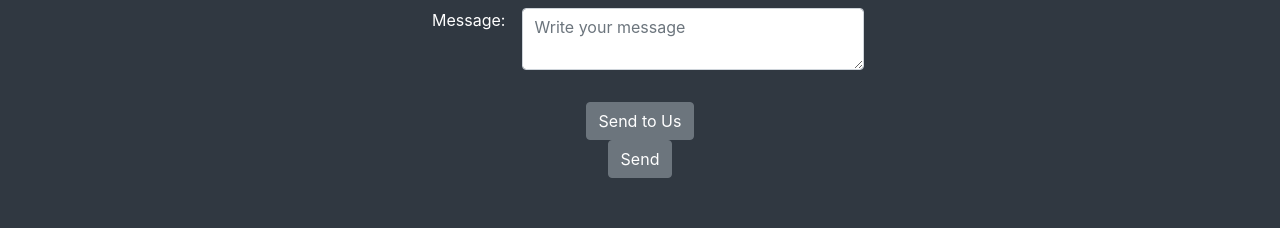
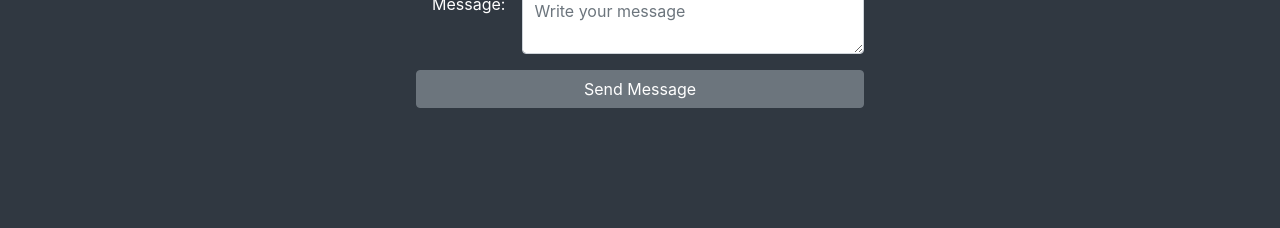
Before and after one commit to sabbasachiPH/sab-portfolio, a React (Create React App) app: page / in a window 1280 px wide. Shown: the part 1902-2130 px from the top of the page. Built offline with nearby package versions, Linux system fonts and the light colour scheme.

Commit message:
download problem fixed

```diff
--- a/src/Components/Contact/Contact.css
+++ b/src/Components/Contact/Contact.css
@@ -1,6 +1,6 @@
 .contactForm {
   width: 35vw;
-  height: 65%;
+  height: 70%;
 }
 .form-group {
   display: flex;
@@ -12,3 +12,6 @@
 textarea {
   flex: 3;
 }
+button {
+  flex: 2;
+}
--- a/src/Components/Contact/ContactForm.js
+++ b/src/Components/Contact/ContactForm.js
@@ -63,13 +63,12 @@ const ContactForm = () => {
         </div>
         <div class="form-group">
           <div data-netlify-recaptcha="true"></div>
+          <button className="btn btn-secondary" type="submit">
+            Send Message
+          </button>
         </div>
-        <input className="btn btn-secondary" type="submit" value="Send to Us" />
-        <p>
-          <button className="btn btn-secondary" type="submit">
-            Send
-          </button>
-        </p>
+        <br />
+        {/* <input className="btn btn-secondary" type="submit" value="Send to Us" /> */}
       </fieldset>
     </form>
   );
--- a/src/Components/Welcome/Welcome.js
+++ b/src/Components/Welcome/Welcome.js
@@ -12,7 +12,7 @@ const Welcome = () => {
       <h3>Web Developer</h3>
       <a
         className="btn btn-primary"
-        href="./2.CV_WebDeveloper.pdf"
+        href={require("./2.CV_WebDeveloper.pdf")}
         download="sabbasachi CV"
       >
         My Resume
```
